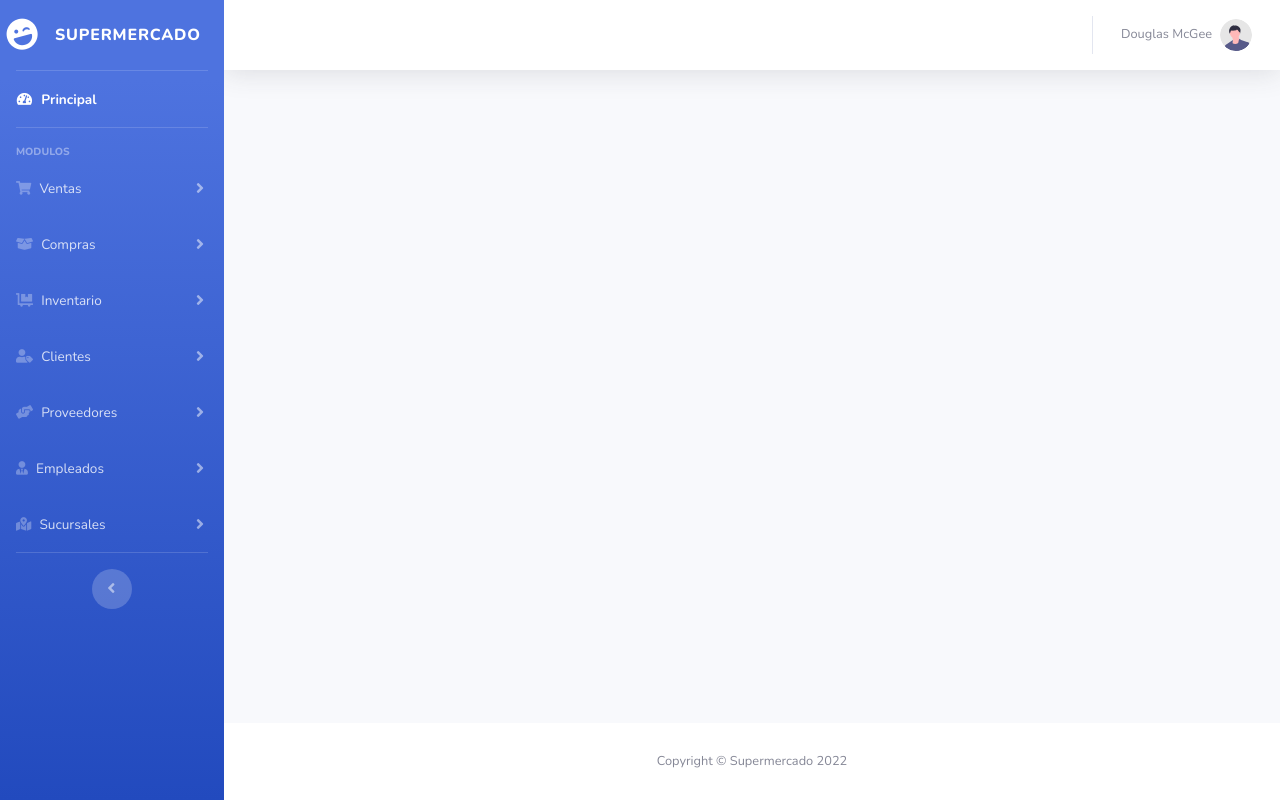
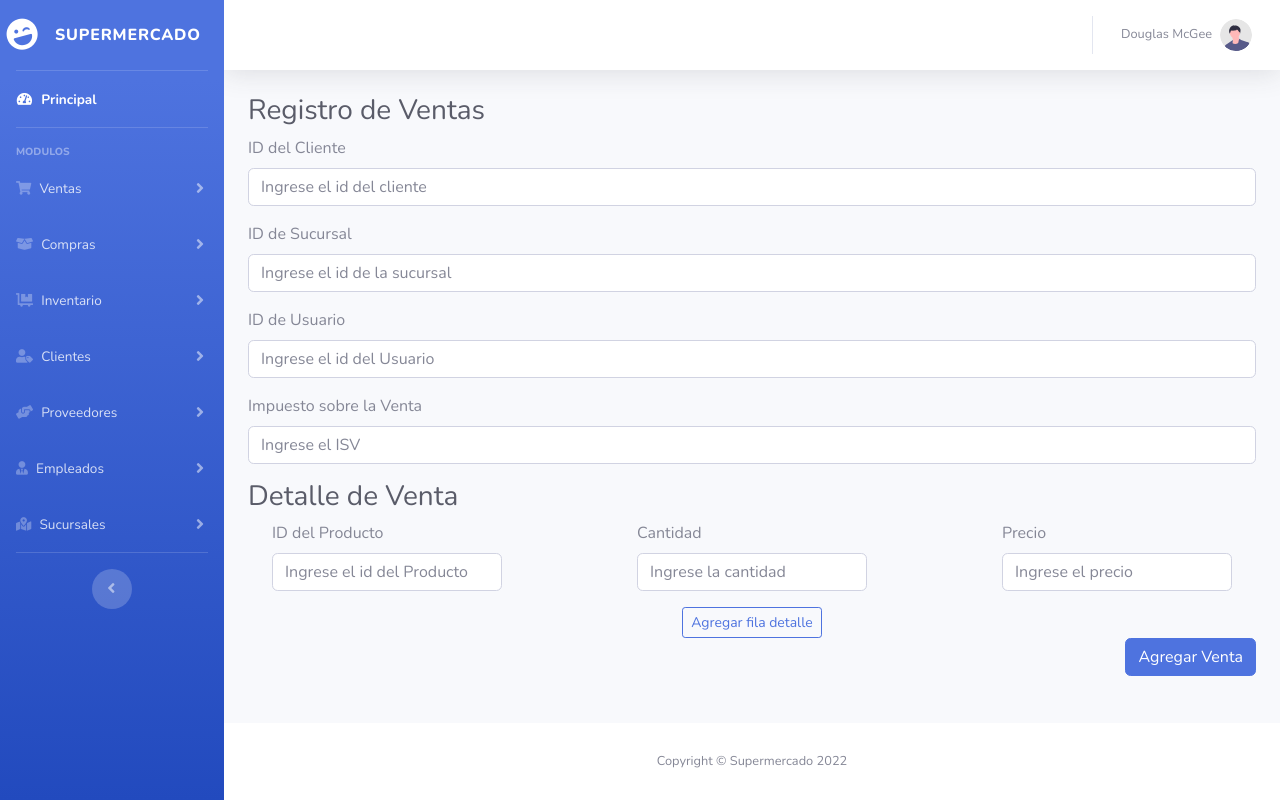
Before and after one commit to brayan200014/market_admin_web_app, a PHP site: page /Paginas/agregarVenta.php in a window 1280 px wide. Run offline with PHP 8.4, Linux system fonts and the light colour scheme.

Commit message:
Guardar Datos de las Ventas

```diff
--- a/Controladores/controladorVenta.php
+++ b/Controladores/controladorVenta.php
@@ -1,4 +1,5 @@
 <?php include_once('../Modelos/modeloVenta.php')?>
+<?php include_once('../Modelos/modeloDetalleVenta.php') ?>
 
 <?php
    function getVentasRegistradas() {
@@ -6,4 +7,38 @@
         $ventas= $modeloVenta->getVentas();
         return $ventas;
     }
+
+
+
+    function setGuardarVentaEnviada() {
+        $modeloVenta= new Venta();
+        $idcliente= htmlspecialchars($_POST['IdCliente']);
+        $modeloVenta->setIdCliente($idcliente);
+        $idSucursal= htmlspecialchars($_POST['IdSucursal']);
+        $modeloVenta->setIdSucursal($idSucursal);
+        $idusuario=  htmlspecialchars($_POST['IdUsuario']);
+        $modeloVenta->setIdUsuario($idusuario);
+        $isv= htmlspecialchars($_POST['ISV']);
+        $modeloVenta->setISV($isv);
+        $modeloVenta->setGuardarVenta();
+        $idVentaAgregado= $modeloVenta-> getIdVentaAgregado();
+
+        $modeloDetalle= new DetalleVenta();
+        $ProductoArrayRecibido= $_POST['Producto'];
+        $CantidadArrayRecibido= $_POST['Cantidad'];
+        $PrecioArrayRecibido= $_POST['Precio'];
+
+        $count= sizeof($ProductoArrayRecibido);
+
+        for($i=0; $i<$count; $i++) {
+            $modeloDetalle -> setIdProducto($ProductoArrayRecibido[$i]);
+            $modeloDetalle -> setCantidad($CantidadArrayRecibido[$i]);
+            $modeloDetalle -> setPrecio($PrecioArrayRecibido[$i]);
+            $modeloDetalle -> setIdVenta($idVentaAgregado[0]['IdVenta']);
+            $modeloDetalle -> setGuardarDetalleVenta();
+        }
+
+
+    }
+
 ?>
--- /dev/null
+++ b/Modelos/modeloDetalleVenta.php
@@ -0,0 +1,100 @@
+<?php
+
+    class DetalleVenta {
+        private $idventa;
+        private $idproducto;
+        private $cantidad;
+        private $precio;
+        private $db;
+        private $DetalleVenta;
+        private $productoArrayRecibido;
+        private $cantidadArrayRecibido;
+        private $precioArrayRecibido;
+
+
+        public function getProductoArrayRecibido() {
+            return  $this-> productoArrayRecibido;
+          }
+
+          public function setProductoArrayRecibido($arreglo) {
+              $this->productoArrayRecibido= $arreglo;
+          }
+
+          public function getCantidadArrayRecibido() {
+            return  $this-> cantidadArrayRecibido;
+          }
+
+          public function setCantidadArrayRecibido($arreglo) {
+              $this->cantidadArrayRecibido= $arreglo;
+          }
+
+          public function getPrecioArrayRecibido() {
+            return  $this-> precioArrayRecibido;
+          }
+
+          public function setPrecioArrayRecibido($arreglo) {
+              $this->precioArrayRecibido= $arreglo;
+          }
+
+        public function getIdVenta() {
+            return $this-> idventa;
+        }
+
+        public function setIdVenta($id) {
+            $this->idventa= $id;
+        }
+
+        public function getIdProducto() {
+            return $this-> idproducto;
+        }
+
+        public function setIdProducto($id) {
+            $this->idproducto= $id;
+        }
+
+        public function getCantidad() {
+            return $this-> cantidad;
+        }
+
+        public function setCantidad($cant) {
+            $this->cantidad= $cant;
+        }
+
+        public function getPrecio() {
+            return $this-> precio;
+        }
+
+        public function setPrecio($prec) {
+            $this->precio= $prec;
+        }
+
+        public function __construct() {
+            $this-> DetalleVenta= array();
+            $this-> db= new PDO('mysql:host=34.224.30.50:3306;dbname=BasePortales',
+              "proyectoportales2","proyectoportales2" );
+        }
+
+
+        private function setNames() {
+            return $this->db->query("SET NAMES 'utf8'");
+        }
+
+        public function setGuardarDetalleVenta() {
+            self::setNames();
+            $consulta= 'INSERT INTO DetalleVenta(Ventas_IdVenta, Productos_IdProducto, Cantidad,PrecioVenta)
+            values('. $this->idventa .', '. $this->idproducto .', '. $this->cantidad .', '. $this->precio .');';
+            $result= $this->db->query($consulta);
+
+            if($result) {
+                return true;
+            }
+            else
+            {
+                return false;
+            }
+        }
+
+
+    }
+
+?>
--- a/Modelos/modeloVenta.php
+++ b/Modelos/modeloVenta.php
@@ -10,6 +10,8 @@
         private $idUsuario;
         private $db;
         private $venta;
+        private $idVentaAgregado;
+
 
 
 
@@ -97,8 +99,32 @@
              $this->db= null;
          }
 
+         public function setGuardarVenta(){
+             self::setNames();
+             $hoy = date("Ymd");
+             $consulta='INSERT INTO Ventas(FechaVenta, Subtotal,ISV, Clientes_IdCliente, Usuarios_IdUsuario, Sucursales_IdSucursal)
+              values('.$hoy.','. 700 .','. $this->ISV .','.$this->idCliente.','.$this->idUsuario.','.$this->idSucursal.');';
+               $result= $this->db->query($consulta);
 
+            if($result) {
+                return true;
+            }
+            else
+            {
+                return false;
+            }
+        }
 
+        public function getIdVentaAgregado() {
+            self::setNames();
+            $consulta= 'select MAX(IdVenta) IdVenta from Ventas;';
+            foreach($this->db->query($consulta) as $res) {
+                $this->idVentaAgregado[]= $res;
+         }
+
+         return $this->idVentaAgregado;
+         $this->db= null;
+        }
 
     }
 ?>
--- a/Paginas/agregarVenta.php
+++ b/Paginas/agregarVenta.php
@@ -1,2 +1,3 @@
 <?php include_once('../Plantilla/header.php') ?>
+<?php include_once('../Vistas/vistaAgregarVenta.php') ?>
 <?php include_once('../Plantilla/footer.php') ?>
--- a/Plantilla/footer.php
+++ b/Plantilla/footer.php
@@ -69,6 +69,9 @@
     <!-- Page level custom scripts -->
     <script src="../Plantilla/js/demo/datatables-demo.js"></script>
 
+    <!-- Script de añadir fila añadido Brayan -->
+    <script src="../Plantilla/js/codigo.js"></script>
+
 </body>
 
 </html>
--- a/Plantilla/header.php
+++ b/Plantilla/header.php
@@ -69,7 +69,7 @@
                 <div id="collapseOne" class="collapse" aria-labelledby="headingTwo" data-parent="#accordionSidebar">
                     <div class="bg-white py-2 collapse-inner rounded">
                         <h6 class="collapse-header">Opciones:</h6>
-                        <a class="collapse-item" href="#">Agregar</a>
+                        <a class="collapse-item" href="./agregarVenta.php">Agregar</a>
                         <a class="collapse-item" href="./listadoVentas.php">Ver información</a>
                     </div>
                 </div>
--- /dev/null
+++ b/Plantilla/js/codigo.js
@@ -0,0 +1,19 @@
+var containerFila= document.getElementById("containerFila");
+
+
+function agregarFila() {
+    containerFila.innerHTML+= `<div class=".container-fluid d-flex flex-wrap justify-content-between" >
+    <div class="mb-3">
+      <label for="IdProducto" class="form-label">ID del Producto</label>
+      <input type="text" class="form-control" id="IdProducto" name="Producto[]"  placeholder="Ingrese el id del Producto">
+    </div>
+    <div class="mb-3">
+      <label for="Cantidad" class="form-label">Cantidad</label>
+      <input type="text" class="form-control" id="Cantidad" name="Cantidad[]" placeholder="Ingrese la cantidad">
+    </div>
+    <div class="mb-3">
+      <label for="Precio" class="form-label">Precio</label>
+      <input type="text" class="form-control" id="Precio" name="Precio[]" placeholder="Ingrese el precio">
+    </div>
+    </div>`
+}
--- /dev/null
+++ b/Vistas/vistaAgregarVenta.php
@@ -0,0 +1,41 @@
+<?php include_once("../Controladores/controladorVenta.php") ?>
+<h1 class="h3 mb-2 text-gray-800">Registro de Ventas</h1>
+<form action="" method= "POST" enctype="application/x-www-form-urlencoded" >
+<div class="mb-3">
+  <label for="IdCliente" class="form-label">ID del Cliente</label>
+  <input type="text" class="form-control" id="IdCliente" name="IdCliente" placeholder="Ingrese el id del cliente">
+</div>
+<div class="mb-3">
+  <label for="IdSucursal" class="form-label">ID de Sucursal</label>
+  <input type="text" class="form-control" id="IdSucursal" name="IdSucursal" placeholder="Ingrese el id de la sucursal">
+</div>
+<div class="mb-3">
+  <label for="IdUsuario" class="form-label">ID de Usuario</label>
+  <input type="text" class="form-control" id="IdUsuario" name="IdUsuario" placeholder="Ingrese el id del Usuario">
+</div>
+<div class="mb-3">
+  <label for="ISV" class="form-label">Impuesto sobre la Venta</label>
+  <input type="text" class="form-control" id="ISV" placeholder="Ingrese el ISV" name="ISV">
+</div>
+
+<h2 class="h3 mb-2 text-gray-800">Detalle de Venta</h2>
+
+<div class="container-fluid" id="containerFila">
+<div class=".container-fluid d-flex flex-wrap justify-content-between" >
+<div class="mb-3">
+  <label for="IdProducto" class="form-label">ID del Producto</label>
+  <input type="text" class="form-control" id="IdProducto" name="Producto[]"  placeholder="Ingrese el id del Producto">
+</div>
+<div class="mb-3">
+  <label for="Cantidad" class="form-label">Cantidad</label>
+  <input type="text" class="form-control" id="Cantidad" name="Cantidad[]" placeholder="Ingrese la cantidad">
+</div>
+<div class="mb-3">
+  <label for="Precio" class="form-label">Precio</label>
+  <input type="text" class="form-control" id="Precio" name="Precio[]" placeholder="Ingrese el precio">
+</div>
+</div>
+</div>
+<div class="d-flex justify-content-center"><button type="button" id="Agregar" onclick="agregarFila()" class="btn btn-outline-primary btn-sm">Agregar fila detalle</button></div>
+<div class="d-flex justify-content-end"><button class="btn btn-primary" type= "submit" >Agregar Venta</button></div> <br>
+ </form>
--- a/Vistas/vistaVentas.php
+++ b/Vistas/vistaVentas.php
@@ -42,7 +42,7 @@
                                             $ventasRegistradas= getVentasRegistradas();
                                             for($i=0; $i < sizeof($ventasRegistradas); $i++ ) {
                                         ?>
-                                       <td> <?php echo $ventasRegistradas[$i]['IdVenta'] ?></td>
+                                        <td> <?php echo $ventasRegistradas[$i]['IdVenta'] ?></td>
                                         <td><?php echo $ventasRegistradas[$i]['FechaVenta'] ?></td>
                                         <td><?php echo $ventasRegistradas[$i]['Identidad'] ?></td>
                                         <td><?php echo $ventasRegistradas[$i]['NombreSucursal'] ?></td>
```
